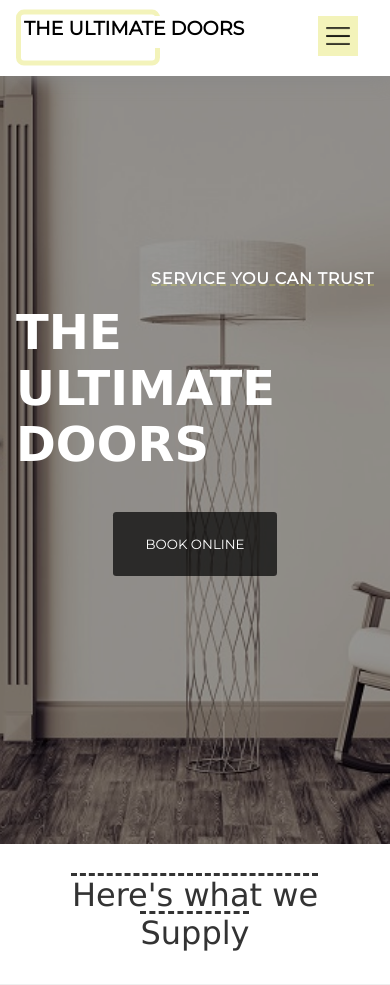
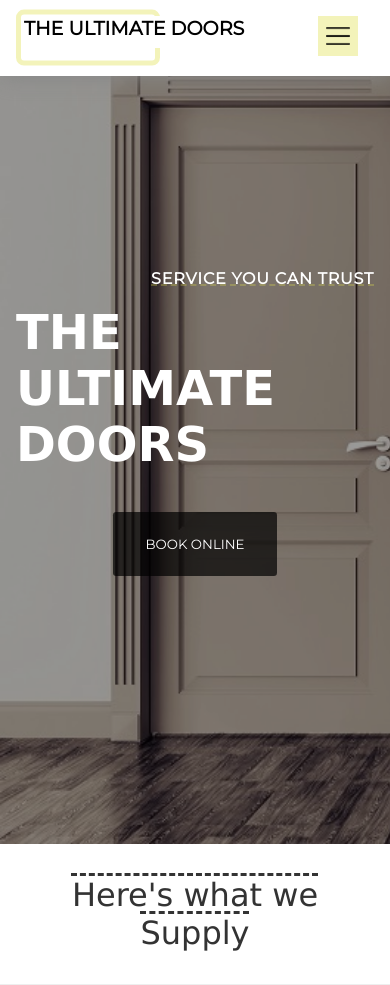
Before and after one commit to Akindele-Ebenezer/the-ultimate-doors, a PHP site: page / in a window 390 px wide. Shown: the top 985 px of the page. Run offline with PHP 8.4, Linux system fonts and the light colour scheme.

Commit message:
Add files via upload

```diff
--- a/styles/styles.css
+++ b/styles/styles.css
@@ -462,6 +462,12 @@ ul {
     }
 }
 
+@media (max-width: 900px) {
+    section.sec-1 {
+        background-position: unset;
+    }
+}
+
 @media (max-width: 684px) {
     section.sec-3 {
         justify-content: center;
```
